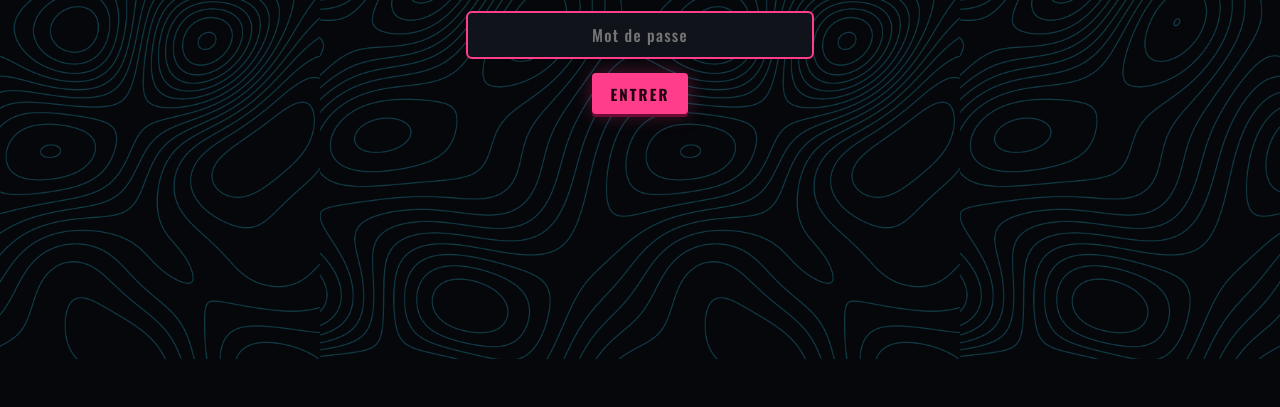
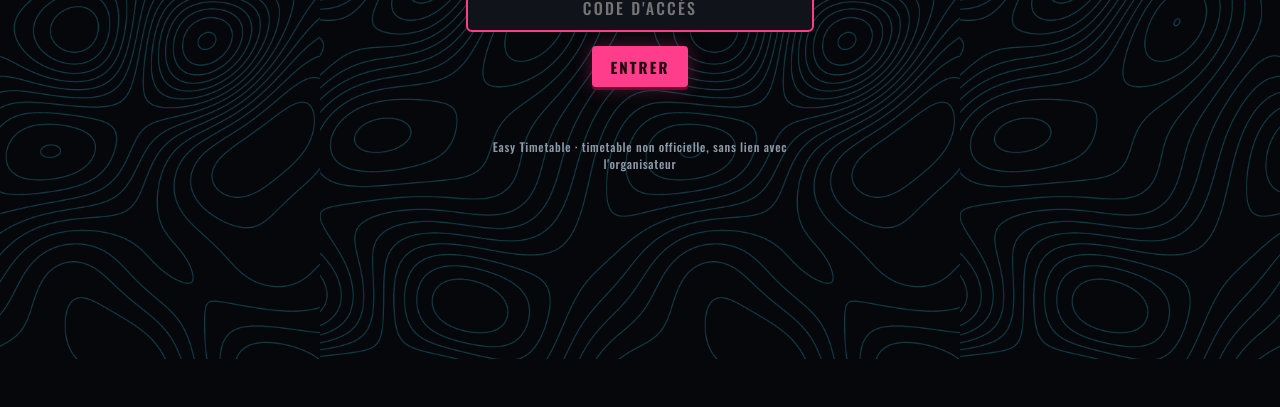
Before and after one commit to Anthony-Buisson/dream-nation, a plain HTML site: page index.html in a window 1280 px wide. Shown: the part 441-848 px from the top of the page. Drawn offline with Linux system fonts and the light colour scheme.

Commit message:
fix: remplace le champ mot de passe par un code d'accès
Un champ mot de passe sur une page à la marque d'un autre domaine
déclenche les alertes de phishing des gestionnaires de mots de passe.
Ajoute aussi la mention de timetable non officielle.

Co-Authored-By: Claude Opus 5.5 <noreply@anthropic.com>

```diff
--- a/index.html
+++ b/index.html
@@ -16,7 +16,8 @@
 <link rel="icon" type="image/png" sizes="192x192" href="icons/icon-192.png">
 <link rel="apple-touch-icon" href="icons/apple-touch-icon.png">
 <script>
-// Light password gate: keeps casual visitors and search engines out, not a real protection (the data stays in the page).
+// Light access-code gate: keeps casual visitors and search engines out, not a real protection (the data stays in the page).
+// A plain text field, not a password one, so password managers do not take the page for a login form (phishing alerts).
 const GATE_KEY = "dream-nation-acces", GATE_HASH = "41f863e0662165c6f985caaacb8de0bdc14b18fb17c7d76dd7301a4a0a50077a";
 // The installed app never asks (on iPhone it does not share Safari's storage); in the browser the password is asked once.
 const installed = matchMedia("(display-mode: standalone)").matches || navigator.standalone === true;
@@ -255,8 +256,9 @@ html.locked .gate ~ *, html.locked body > :not(.gate) { display: none !important
 .gate form { display: grid; gap: 14px; justify-items: center; width: min(320px, 100%); text-align: center; }
 .gate h1 { margin: 0; font-size: clamp(40px, 13vw, 60px); line-height: .92; text-transform: uppercase; letter-spacing: .03em; }
 .gate small { font-size: 12px; letter-spacing: .24em; text-transform: uppercase; }
-.gate input { width: 100%; font: inherit; font-size: 16px; /* under 16px iOS zooms in on focus */ letter-spacing: .08em; color: var(--ink); background: #10141a; border: 2px solid var(--pink); border-radius: 6px; padding: 10px 12px; text-align: center; }
+.gate input { width: 100%; font: inherit; font-size: 16px; /* under 16px iOS zooms in on focus */ letter-spacing: .14em; text-transform: uppercase; color: var(--ink); background: #10141a; border: 2px solid var(--pink); border-radius: 6px; padding: 10px 12px; text-align: center; }
 .gate input:focus { outline: none; box-shadow: 0 0 14px rgba(255, 61, 139, .55); }
+.gate .unofficial { margin: 6px 0 0; font-size: 12px; letter-spacing: .06em; color: var(--muted); }
 .gate .err { min-height: 1.3em; margin: 0; font-size: 13px; letter-spacing: .06em; color: var(--pink); }
 .howto { display: grid; gap: 14px; padding: 20px 20px 22px; }
 .howto h2 { margin: 0; font-size: 26px; line-height: 1; text-transform: uppercase; }
@@ -289,18 +291,19 @@ footer { display: grid; gap: 10px; justify-items: center; color: var(--muted); f
     <small>Halloween music festival</small>
     <h1>Dream<br>Nation</h1>
     <label for="gatePw" class="meta">Accès réservé</label>
-    <input id="gatePw" type="password" autocomplete="current-password" placeholder="Mot de passe" required>
+    <input id="gatePw" type="text" name="code" autocomplete="off" autocapitalize="characters" autocorrect="off" spellcheck="false" placeholder="Code d'accès" required>
     <button class="install" type="submit">Entrer</button>
     <p class="err" id="gateErr" aria-live="polite"></p>
+    <p class="unofficial">Easy Timetable · timetable non officielle, sans lien avec l'organisateur</p>
   </form>
 </div>
 <script>
 document.getElementById("gateForm").addEventListener("submit", async e => {
   e.preventDefault();
-  const pw = document.getElementById("gatePw").value.trim();
+  const pw = document.getElementById("gatePw").value.trim().toUpperCase();
   const buf = await crypto.subtle.digest("SHA-256", new TextEncoder().encode(pw));
   const hash = [...new Uint8Array(buf)].map(b => b.toString(16).padStart(2, "0")).join("");
-  if (hash !== GATE_HASH) { document.getElementById("gateErr").textContent = "Mot de passe incorrect"; return; }
+  if (hash !== GATE_HASH) { document.getElementById("gateErr").textContent = "Code incorrect"; return; }
   try { localStorage.setItem(GATE_KEY, hash); } catch (err) {}
   document.documentElement.classList.remove("locked");
   window.scrollTo(0, 0);
```
